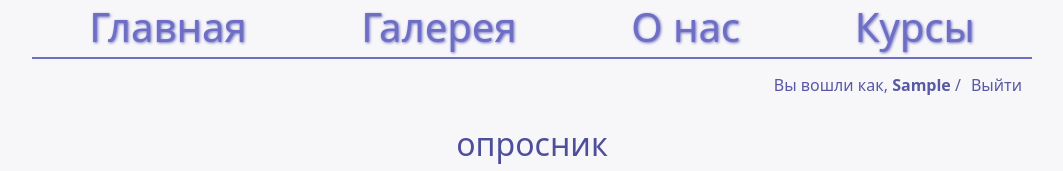
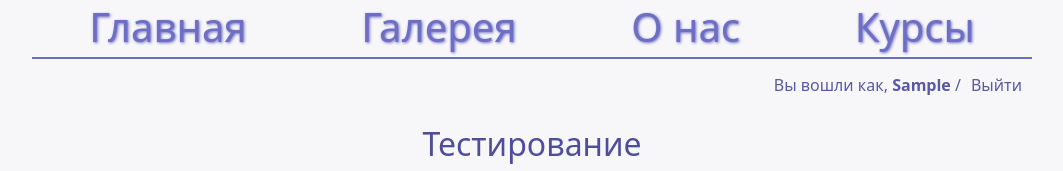
Before and after one commit to StanislavAK86/VPTO, a Django app: a page that uses templates/curses.html in a window 1280 px wide. Shown: the part 152-323 px from the top of the page, without its empty margins (108-1171 px from the left). Run offline with Django 4.2, Linux system fonts and the light colour scheme; the visitor is signed in with stand-in values (Sample User, id 1); data that the repository does not hold is empty; parts of the project's set-up code (start-up, migrations or seed data) failed here and were passed over.

Commit message:
Доработан проект

```diff
--- a/templates/curses.html
+++ b/templates/curses.html
@@ -7,7 +7,7 @@
             <ul>
                 <a href="{% url 'survey:group_selection' %}">
                     <li>
-                        <h2>опросник</h2>
+                        <h2>Тестирование</h2>
                         <img src="" alt="">
                     </li>
                 </a>
```
